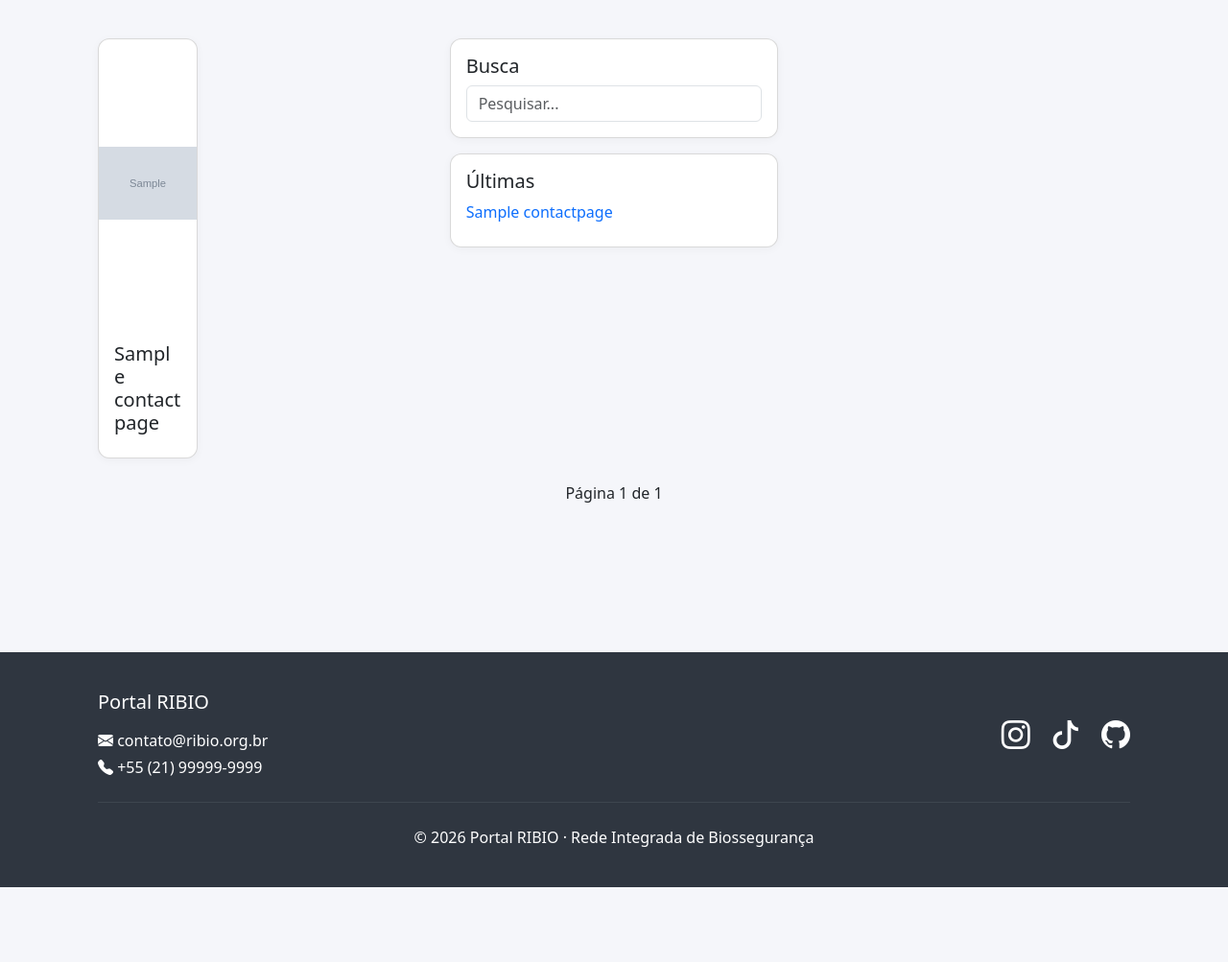
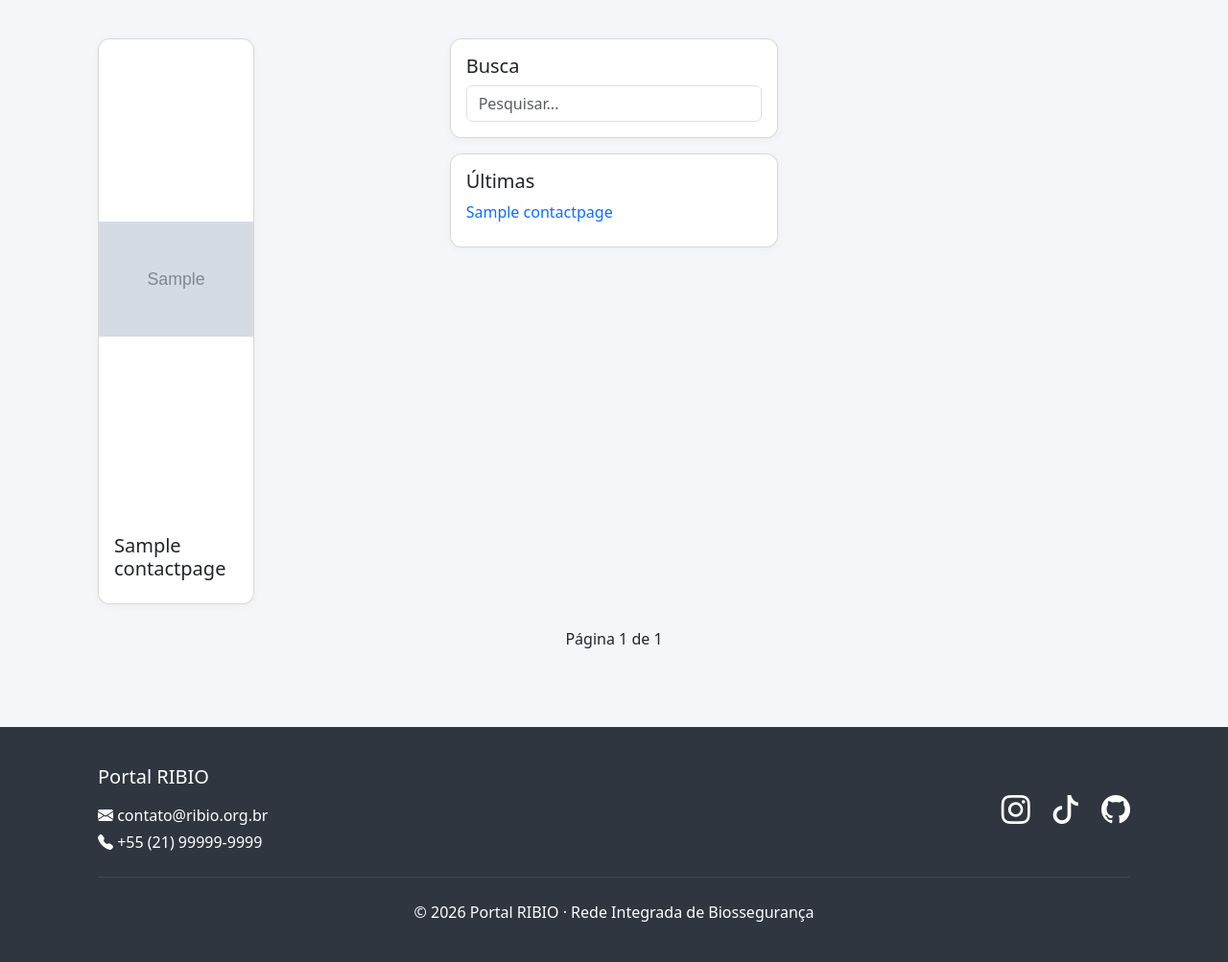
Before and after one commit to RIBIOgit/siteRIBIO, a Django app: page /contact/ in a window 1280 px wide. Shown: the part 56-1059 px from the top of the page at 96% size. Before the commit the page ends 981 px from the top, so only its background shows below. Run offline with Django 5.2, Linux system fonts and the light colour scheme; tables that the repository leaves empty hold one stand-in row (values such as "Sample post"); grey boxes marked "Sample" are stand-in pictures.

Commit message:
Texto genérico falando a mudança

```diff
--- a/contact/templates/contact/list.html
+++ b/contact/templates/contact/list.html
@@ -30,7 +30,7 @@
         <div class="row g-3">
 
         {% for item in contact %}
-            <div class="col-md-4">
+            <div class="col-md-6">
 
                 <a href="{% url 'contact_detail' item.id %}" class="text-decoration-none text-dark">
 
@@ -39,7 +39,7 @@
                         {% if item.image %}
                             <img src="{{ item.image.url }}"
                                 class="card-img-top"
-                                style="height:300px; object-fit:contain;">
+                                style="height:500px; object-fit:contain;">
                         {% endif %}
 
                         <div class="card-body">
```
